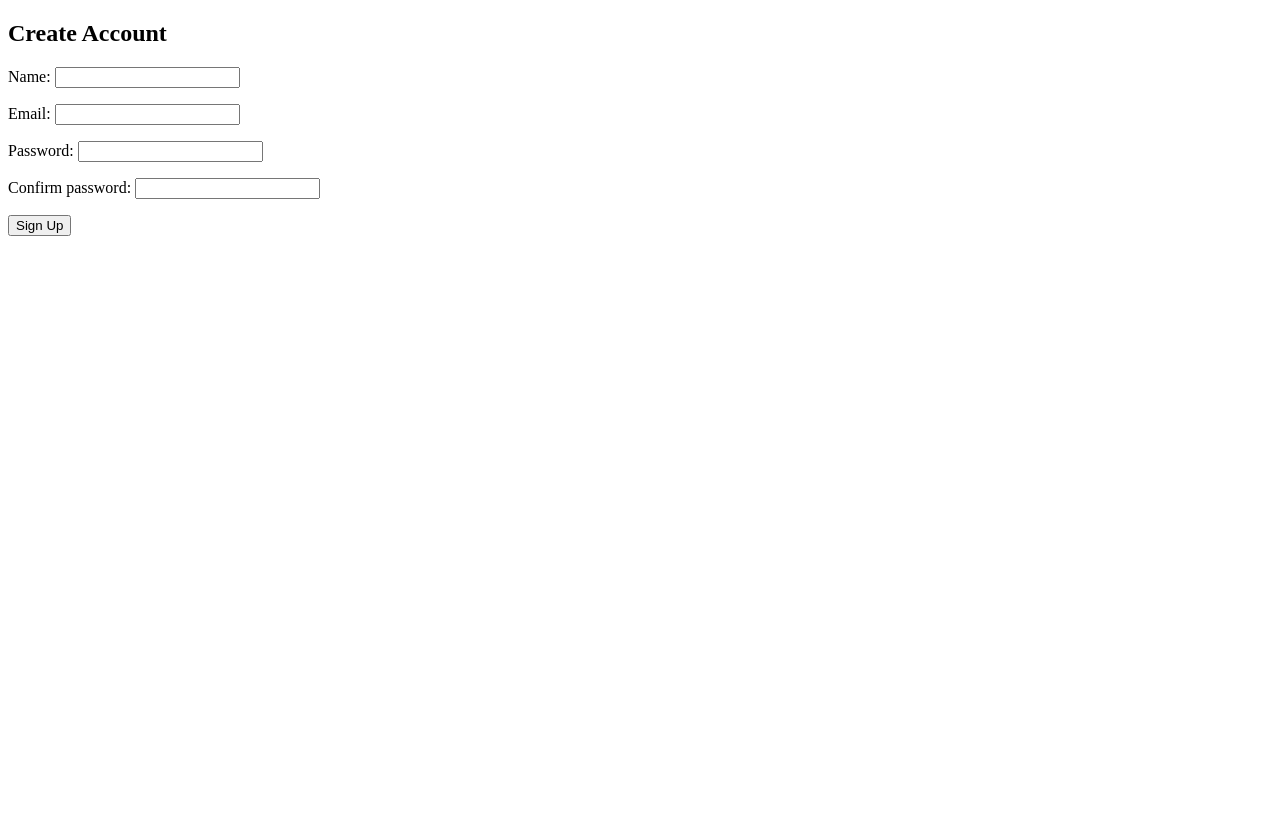
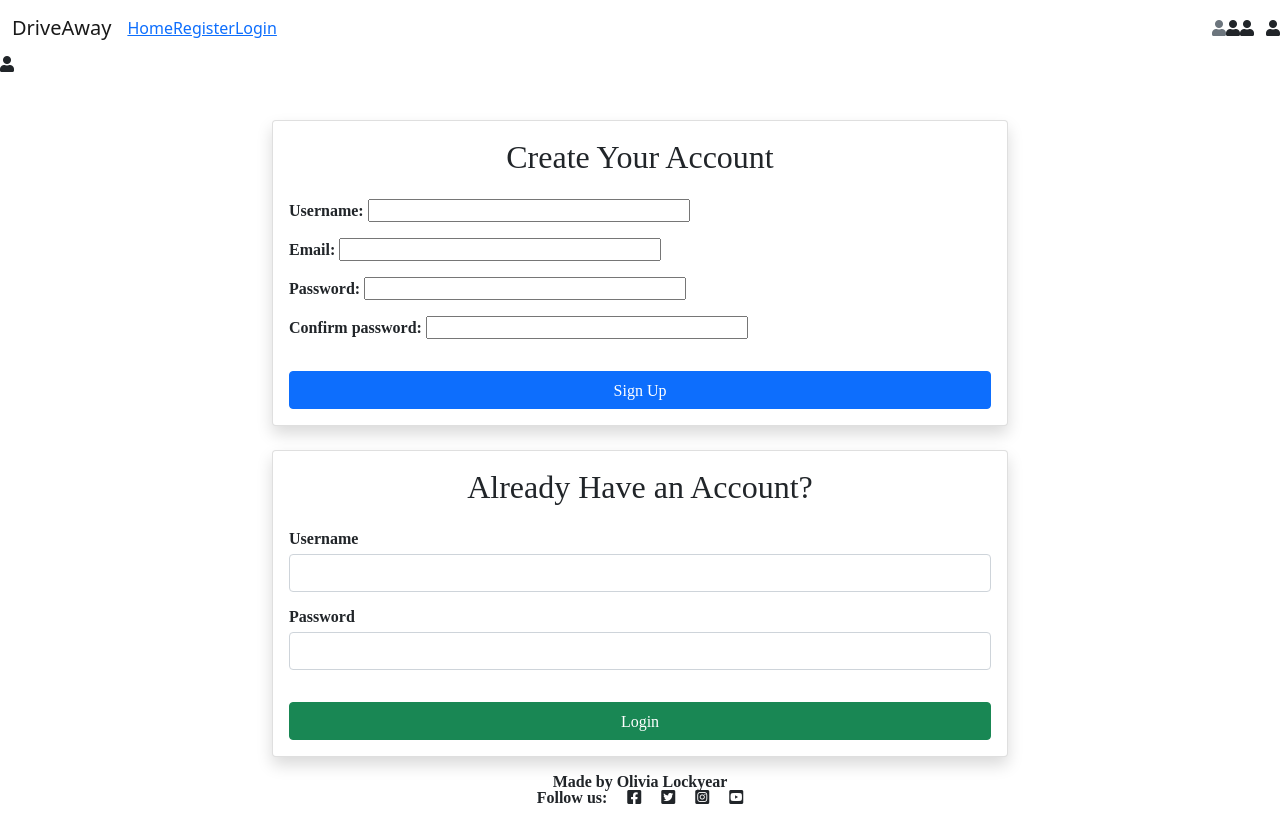
Before and after one commit to livlockyeardev/Capstone-project-Campervan-users, a Django app: page /signup/ in a window 1280 px wide. Before the commit the page ends 236 px from the top, so only its background shows below. Run offline with Django 4.2, Linux system fonts and the light colour scheme.

Commit message:
add login for existing users feature and redirect to listings page

```diff
--- a/config/urls.py
+++ b/config/urls.py
@@ -20,6 +20,6 @@ from login import views as login_views
 
 urlpatterns = [
     path('admin/', admin.site.urls),
-    path('signup/', login_views.signup, name='signup'),
+    path('', include('login.urls')),
     path('', include('listings.urls')),
 ]
--- a/login/admin.py
+++ b/login/admin.py
@@ -5,4 +5,4 @@ from .models import User
 
 @admin.register(User)
 class UserAdmin(admin.ModelAdmin):
-    list_display = ('name', 'email', 'created_at')
+    list_display = ('username', 'email', 'created_at')
--- a/login/forms.py
+++ b/login/forms.py
@@ -8,7 +8,7 @@ class SignupForm(forms.ModelForm):
 
     class Meta:
         model = User
-        fields = ['name', 'email', 'password']
+        fields = ['username', 'email', 'password']
 
     def clean(self):
         cleaned_data = super().clean()
--- a/login/models.py
+++ b/login/models.py
@@ -6,7 +6,7 @@ from django.db import models
 
 class User(models.Model):
     id = models.UUIDField(primary_key=True, default=uuid.uuid4, editable=False)
-    name = models.CharField(max_length=255, null=False, unique=True)
+    username = models.CharField(max_length=255, null=False, unique=True)
     email = models.EmailField(unique=True, null=False)
     password = models.CharField(max_length=255, null=False)
     created_at = models.DateTimeField(auto_now_add=True)
--- a/login/templates/signup.html
+++ b/login/templates/signup.html
@@ -1,21 +1,41 @@
-<!DOCTYPE html>
-<html>
-<head>
-    <title>Sign Up</title>
-</head>
-<body>
-    <h2>Create Account</h2>
+{% extends "base.html" %}
+{% load static %}
 
-    {% if messages %}
-        {% for message in messages %}
-            <p>{{ message }}</p>
-        {% endfor %}
-    {% endif %}
+{% block content %}
+<div class="container mt-5">
+    <div class="row justify-content-center">
+        <div class="col-md-8">
+            <!-- Sign Up Section -->
+            <div class="card shadow mb-4">
+                <div class="card-body">
+                    <h2 class="card-title text-center mb-4">Create Your Account</h2>
+                    <form method="post" action="{% url 'signup' %}">
+                        {% csrf_token %}
+                        {{ form.as_p }}
+                        <button type="submit" class="btn btn-primary w-100 mt-3">Sign Up</button>
+                    </form>
+                </div>
+            </div>
 
-    <form method="post">
-        {% csrf_token %}
-        {{ form.as_p }}
-        <button type="submit">Sign Up</button>
-    </form>
-</body>
-</html>
+            <!-- Login Section -->
+            <div class="card shadow">
+                <div class="card-body">
+                    <h2 class="card-title text-center mb-4">Already Have an Account?</h2>
+                    <form method="post" action="{% url 'login' %}">
+                        {% csrf_token %}
+                        <div class="mb-3">
+                            <label for="username" class="form-label">Username</label>
+                            <input type="text" class="form-control" id="username" name="username" required>
+                        </div>
+                        <div class="mb-3">
+                            <label for="password" class="form-label">Password</label>
+                            <input type="password" class="form-control" id="password" name="password" required>
+                        </div>
+                        <button type="submit" class="btn btn-success w-100 mt-3">Login</button>
+                    </form>
+                </div>
+            </div>
+        </div>
+    </div>
+</div>
+{% endblock %}
--- a/login/urls.py
+++ b/login/urls.py
@@ -2,4 +2,5 @@ from . import views
 from django.urls import path
 
 urlpatterns = [
-    path('signup/', views.signup, name='signup'),]
+    path('signup/', views.signup, name='signup'),
+    path('login/', views.login, name='login'),]
--- a/login/views.py
+++ b/login/views.py
@@ -2,7 +2,7 @@
 from django.shortcuts import render, redirect
 from django.contrib import messages
 from .forms import SignupForm
-
+from django.contrib.auth import authenticate, login as auth_login
 # Create your views here.
 
 
@@ -14,8 +14,25 @@ def signup(request):
             user.password = form.cleaned_data['password']
             user.save()
             messages.success(request, 'Account created successfully!')
-            return redirect('login')  # Change to your login page name
+            return redirect('listings')
     else:
         form = SignupForm()
 
     return render(request, 'signup.html', {'form': form})
+
+
+def login(request):
+    if request.method == 'POST':
+        username = request.POST.get('username')
+        password = request.POST.get('password')
+        user = authenticate(request, username=username, password=password)
+
+        if user is not None:
+            auth_login(request, user)
+            messages.success(request, f'Welcome back, {username}!')
+            return redirect('listings')
+        else:
+            messages.error(request, 'Invalid username or password.')
+            return redirect('signup')
+
+    return redirect('signup')
```
Also changed, not shown: login/migrations/0003_rename_name_user_username.py (added).
